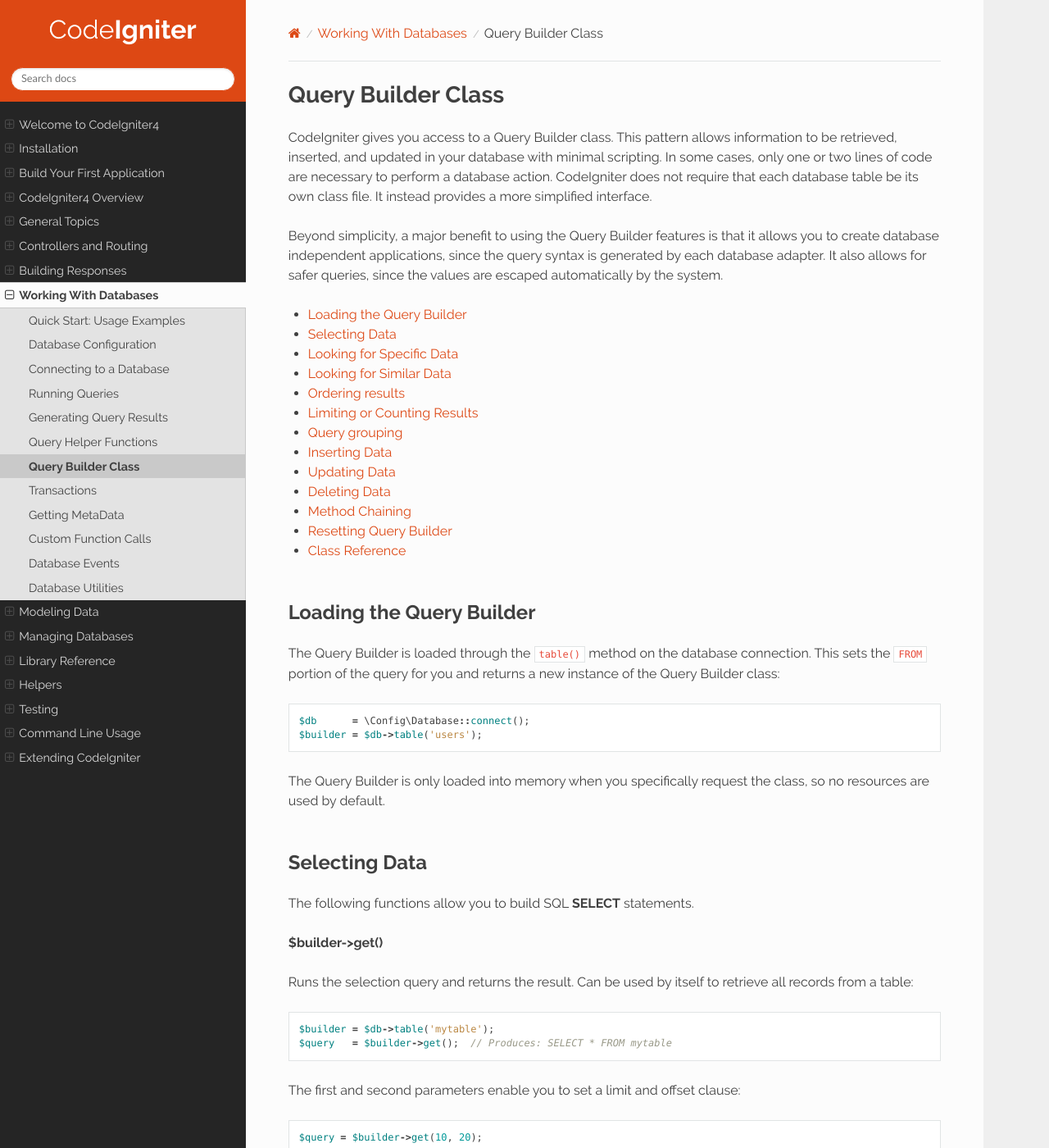
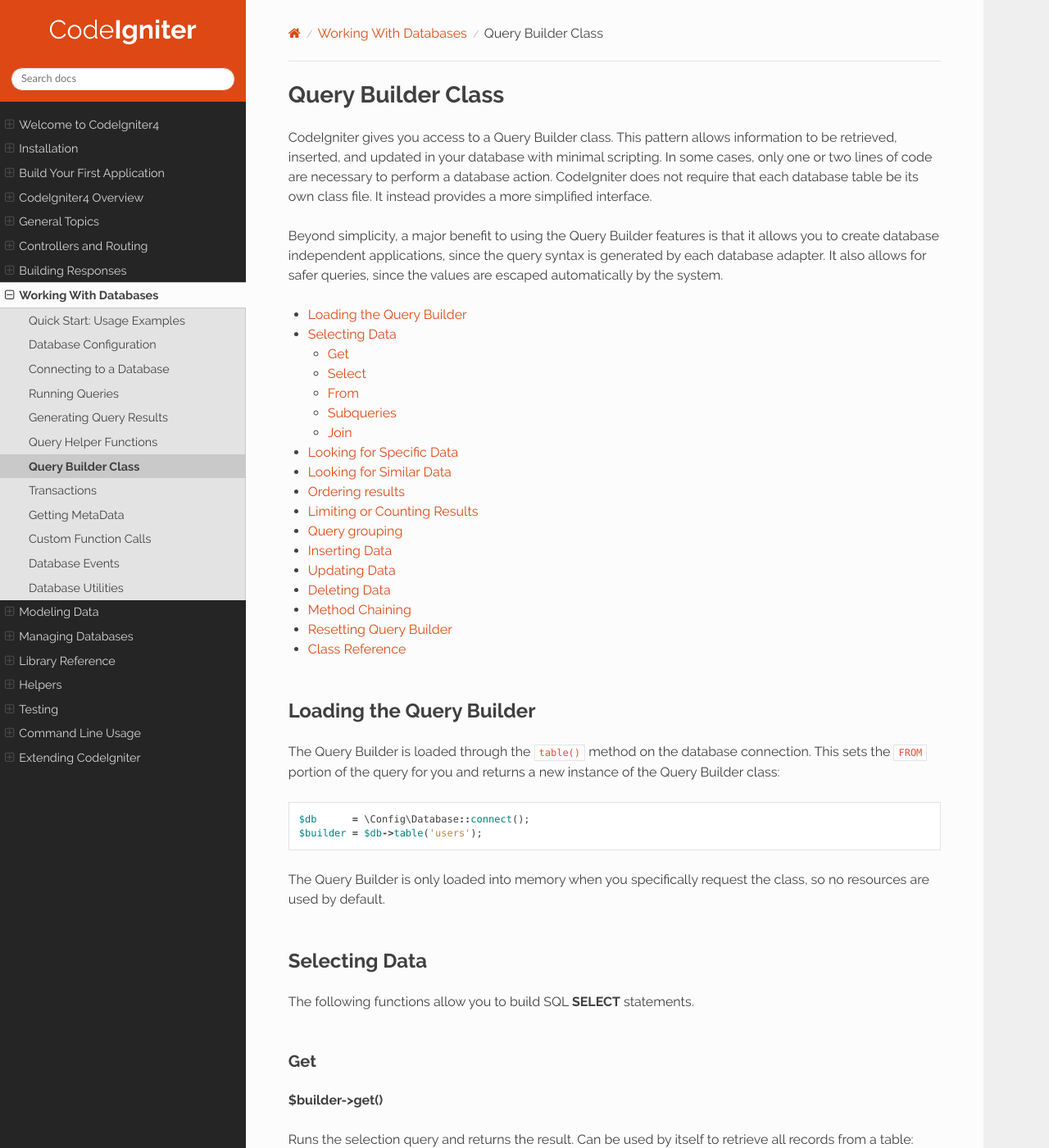
Before and after one commit to NEKOGET/ci4_user_guide_src, a Sphinx documentation site: the page built from source/database/query_builder.rst, in a window 1280 px wide and 1400 px high. Shown: the whole window at 82% size. Built offline with Sphinx 7.4.7 and the Read the Docs theme 2.0.0, drawn with Linux system fonts in a browser that asks for light colours; some of the changed text lies outside the part shown.

Commit message:
docs: add sub sections
To add direct link from changelog.

```diff
--- a/source/database/query_builder.rst
+++ b/source/database/query_builder.rst
@@ -39,6 +39,9 @@ Selecting Data
 
 The following functions allow you to build SQL **SELECT** statements.
 
+Get
+===
+
 **$builder->get()**
 
 Runs the selection query and returns the result. Can be used by itself
@@ -107,6 +110,9 @@ function::
 
 Please read about the `where` function below for more information.
 
+Select
+======
+
 **$builder->select()**
 
 Permits you to write the SELECT portion of your query::
@@ -195,6 +201,9 @@ the resulting field.
     $builder->selectCount('age');
     $query = $builder->get();
     // Produces: SELECT COUNT(age) as age FROM mytable
+
+From
+====
 
 **$builder->from()**
 
@@ -210,6 +219,11 @@ Permits you to write the FROM portion of your query::
     in the ``$db->table()`` function. Additional calls to ``from()`` will add more tables
     to the FROM portion of your query.
 
+.. _query-builder-from-subquery:
+
+Subqueries
+==========
+
 **$builder->fromSubquery()**
 
 Permits you to write part of a FROM query as a subquery.
@@ -229,6 +243,9 @@ Use the ``$db->newQuery()`` method to make a subquery the main table.::
     $query = $builder->get();
 
     // Produces: SELECT * FROM (SELECT `id`, `name` FROM users) AS t
+
+Join
+====
 
 **$builder->join()**
 
```
